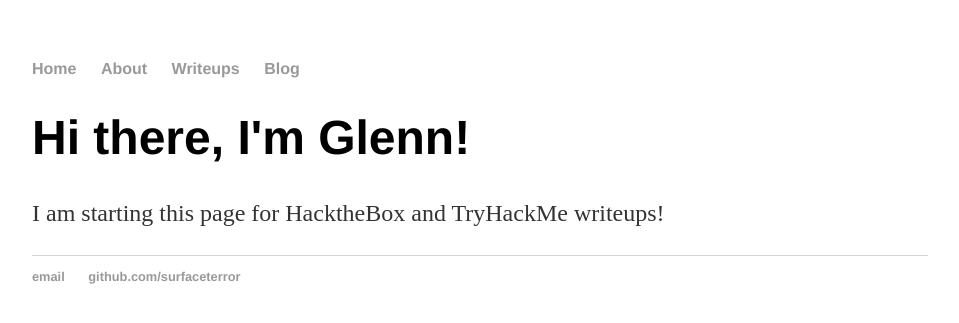
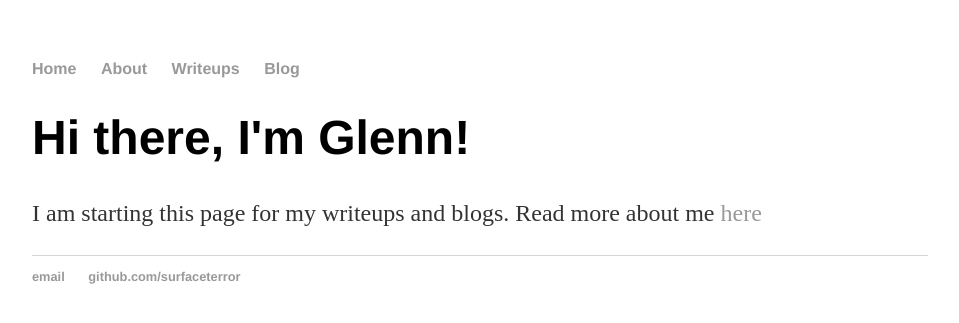
Before and after one commit to surfaceterror/surfaceterror.github.io, a Jekyll site: the page built from index.html, in a window 1280 px wide. Shown: the top 323 px of the page, without its empty margins (160-1119 px from the left). Built offline with Jekyll 4.4.1, drawn with Linux system fonts in a browser that asks for light colours.

Commit message:
Update index.html

```diff
--- a/index.html
+++ b/index.html
@@ -1,30 +1,9 @@
-<!DOCTYPE html>
-<html>
-	<head>
-		<title>Writeups by Surfaceterror</title>
-		<!-- link to main stylesheet -->
-		<link rel="stylesheet" type="text/css" href="/css/main.css">
-	</head>
-	<body>
-		<nav>
-    		<ul>
-        		<li><a href="/">Home</a></li>
-	        	<li><a href="/about">About</a></li>
-        		<li><a href="/cv">Writeups</a></li>
-        		<li><a href="/blog">Blog</a></li>
-    		</ul>
-		</nav>
-		<div class="container">
-    		<div class="blurb">
-        		<h1>Hi there, I'm Glenn!</h1>
-				<p>I am starting this page for HacktheBox and TryHackMe writeups!</p>
-    		</div><!-- /.blurb -->
-		</div><!-- /.container -->
-		<footer>
-    		<ul>
-        		<li><a href="mailto:surfaceterror@gmail.com">email</a></li>
-        		<li><a href="https://github.com/surfaceterror">github.com/surfaceterror</a></li>
-			</ul>
-		</footer>
-	</body>
-</html>
+---
+layout: default
+title: Surfaceterror Writeups and Blog
+---
+
+<div class="blurb">
+	<h1>Hi there, I'm Glenn!</h1>
+	<p>I am starting this page for my writeups and blogs. Read more about me <a href="/about">here</a></p>
+</div><!--/.blurb -->
```
